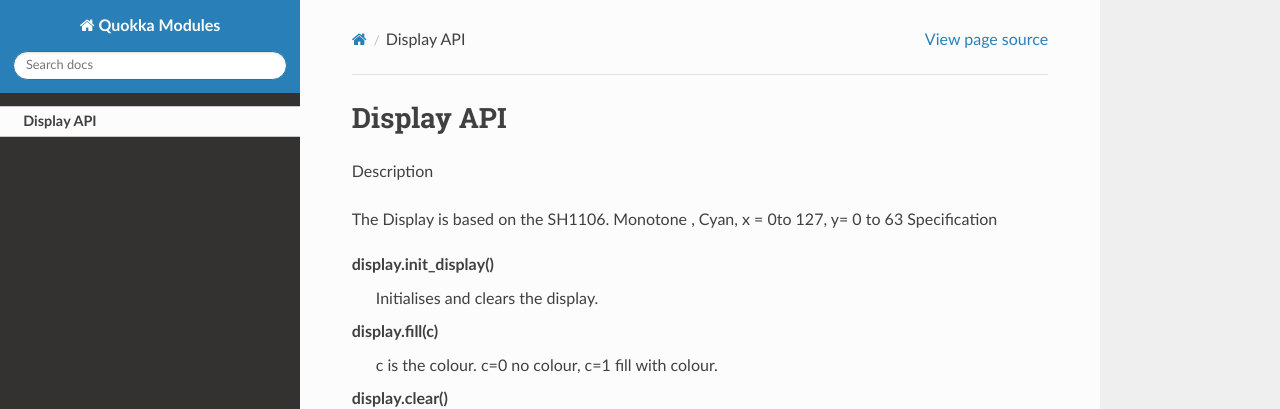
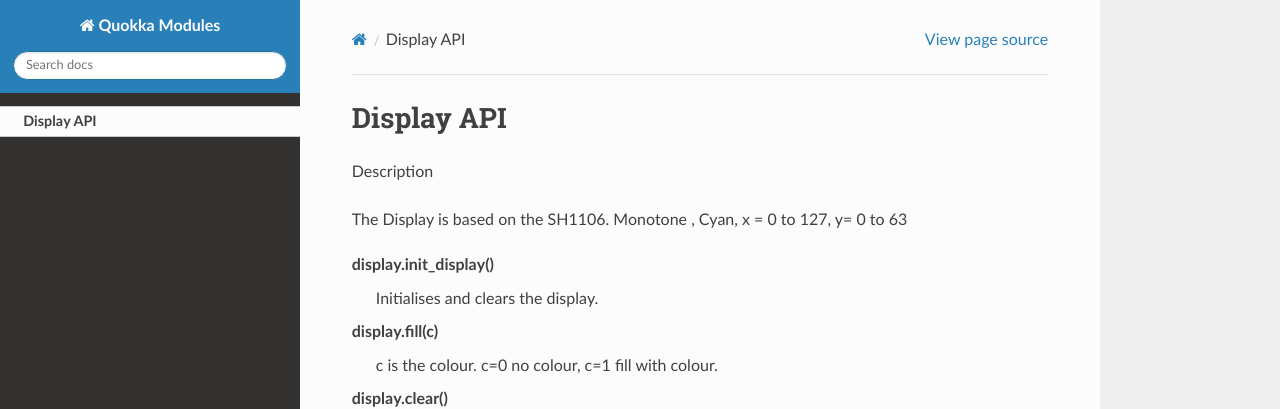
Before and after one commit to JulianDinsdale/Kookaberry-API, a Sphinx documentation site: the page built from docs/source/display.rst, in a window 1280 px wide. Shown: the top 409 px of the page. Built offline with Sphinx 7.4.7 and the Read the Docs theme 3.1.0, drawn with Linux system fonts in a browser that asks for light colours; pages that are not in the unit, such as notebooks, are missing from menus.

Commit message:
Update display.rst

```diff
--- a/docs/source/display.rst
+++ b/docs/source/display.rst
@@ -5,8 +5,7 @@ Display API
 
 Description
 
-The Display is based on the SH1106.  Monotone , Cyan, x = 0to 127, y= 0 to 63
-Specification
+The Display is based on the SH1106.  Monotone , Cyan, x = 0 to 127, y= 0 to 63
 
 
 display.init_display()
```
